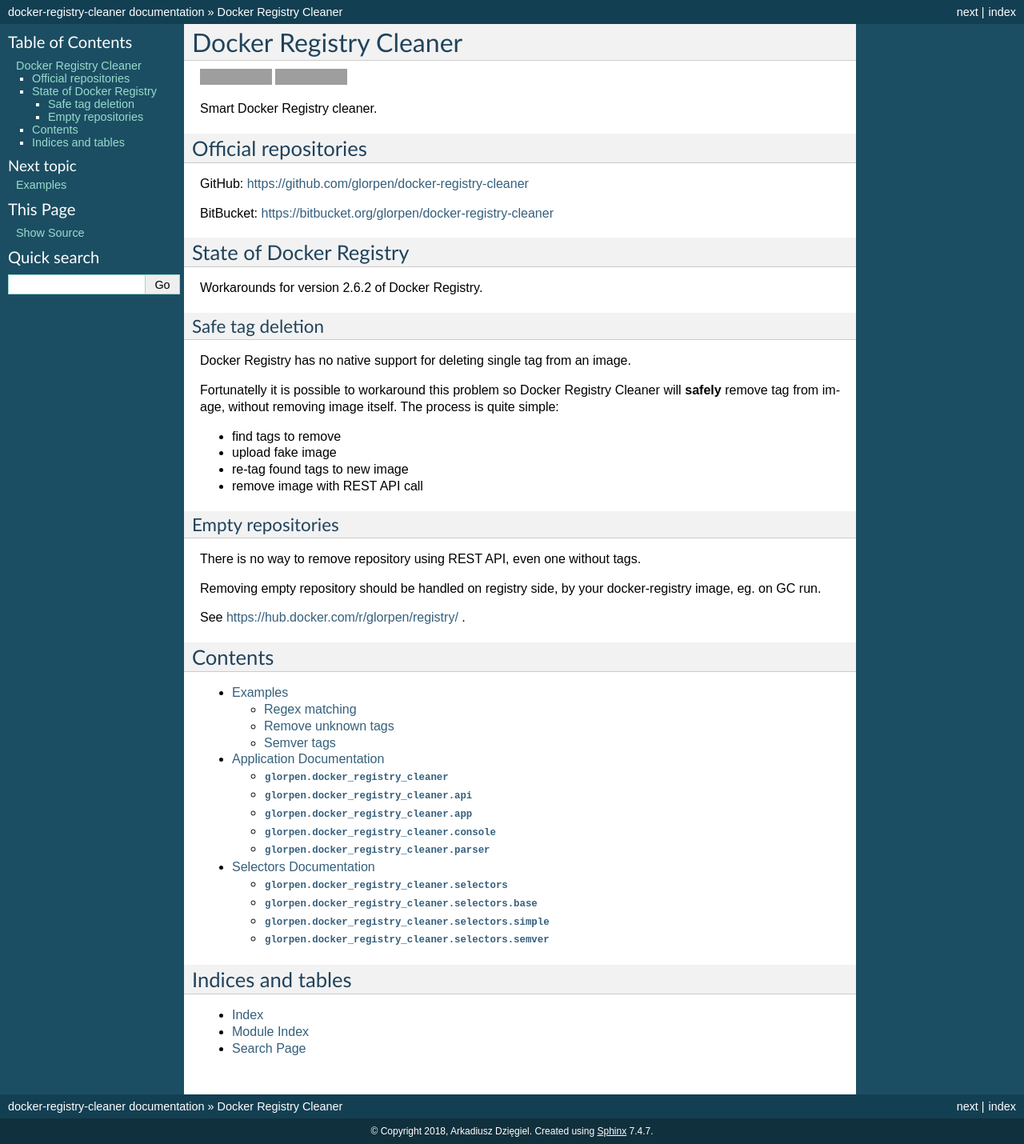
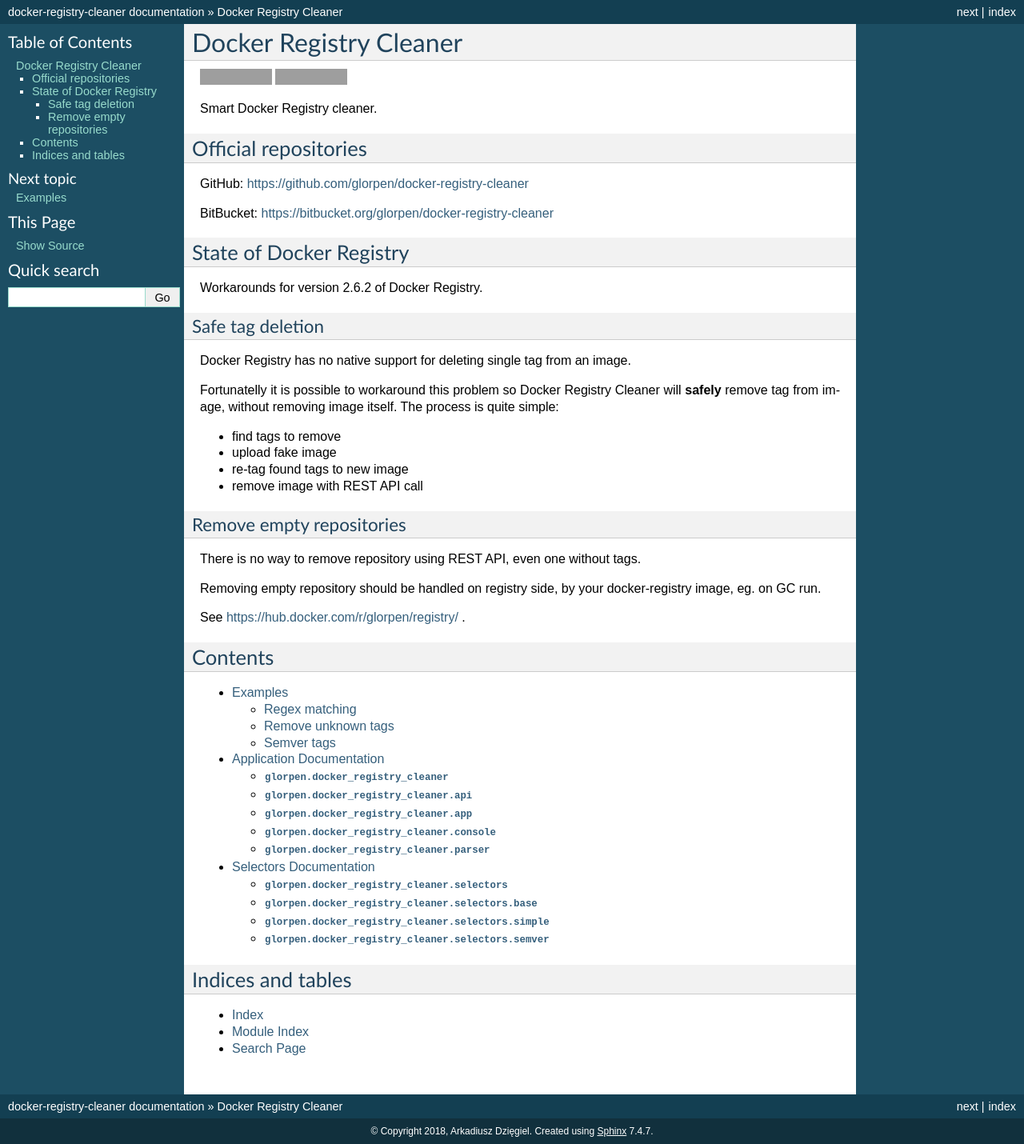
Before and after one commit to glorpen/docker-registry-cleaner, a Sphinx documentation site: the page built from doc/index.rst, in a window 1280 px wide. Shown: the whole page at 80% size. Built offline with Sphinx 7.4.7, drawn with Linux system fonts in a browser that asks for light colours; the version number could not be read and is left out; grey boxes are pictures that could not be loaded.

Commit message:
changed section title in readme

```diff
--- a/README.rst
+++ b/README.rst
@@ -29,8 +29,8 @@
 - re-tag found tags to new image
 - remove image with REST API call
 
-Empty repositories
-------------------
+Remove empty repositories
+-------------------------
 
 There is no way to remove repository using REST API, even one without tags.
 
--- a/doc/index.rst
+++ b/doc/index.rst
@@ -36,8 +36,8 @@
 - re-tag found tags to new image
 - remove image with REST API call
 
-Empty repositories
-------------------
+Remove empty repositories
+-------------------------
 
 There is no way to remove repository using REST API, even one without tags.
 
```
Also changed, not shown: README.md (+1 -1 lines).
